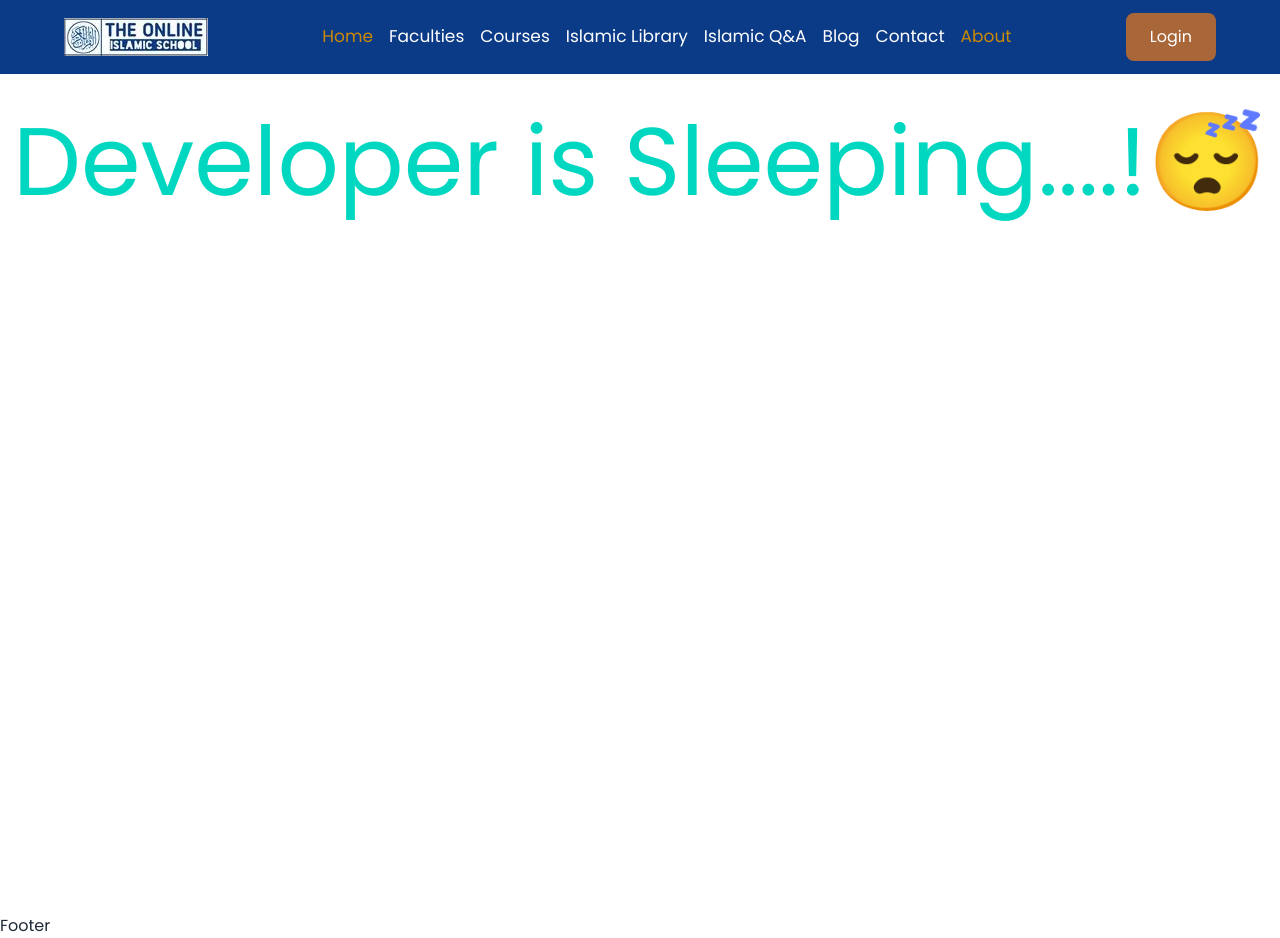
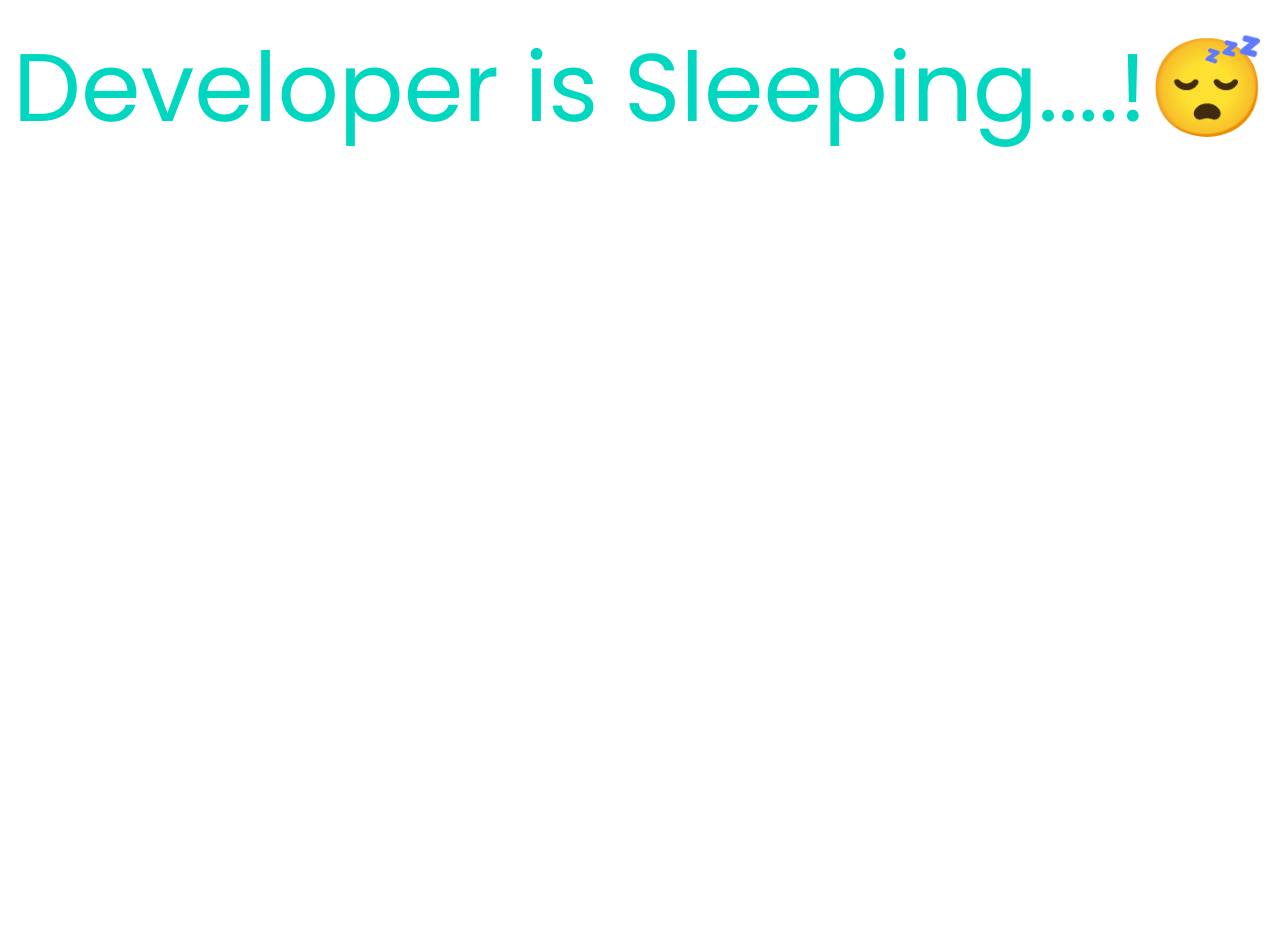
Before and after one commit to abdurrahmanrahat/islamic_school_fronted, a Next.js app: page /about in a window 1280 px wide. After the commit the page ends 800 px from the top, so only its background shows below. Built offline with nearby package versions, Linux system fonts and the light colour scheme.

Commit message:
redux store

```diff
--- a/package.json
+++ b/package.json
@@ -10,11 +10,14 @@
   },
   "dependencies": {
     "@headlessui/react": "^2.1.0",
+    "@reduxjs/toolkit": "^2.2.5",
     "next": "14.1.2",
     "react": "^18",
     "react-dom": "^18",
     "react-hook-form": "^7.52.0",
-    "react-icons": "^5.0.1"
+    "react-hot-toast": "^2.4.1",
+    "react-icons": "^5.0.1",
+    "react-redux": "^9.1.2"
   },
   "devDependencies": {
     "@types/node": "^20",
--- /dev/null
+++ b/src/app/(common-layout)/layout.tsx
@@ -0,0 +1,15 @@
+import Footer from "@/components/Shared/Footer";
+import Navbar from "@/components/Shared/Navbar";
+import { ReactNode } from "react";
+
+const CommonLayout = ({ children }: { children: ReactNode }) => {
+  return (
+    <>
+      <Navbar />
+      <div className="min-h-screen">{children}</div>
+      <Footer />
+    </>
+  );
+};
+
+export default CommonLayout;
--- a/src/app/layout.tsx
+++ b/src/app/layout.tsx
@@ -1,7 +1,7 @@
-import Footer from "@/components/Shared/Footer";
-import Navbar from "@/components/Shared/Navbar";
+import Providers from "@/lib/Providers/Providers";
 import type { Metadata } from "next";
 import { Poppins, Roboto } from "next/font/google";
+import { Toaster } from "react-hot-toast";
 import "./globals.css";
 
 const roboto = Roboto({
@@ -26,12 +26,15 @@ export default function RootLayout({
   children: React.ReactNode;
 }>) {
   return (
-    <html lang="en" data-theme="light">
-      <body className={poppins.className}>
-        <Navbar />
-        <div className="min-h-screen">{children}</div>
-        <Footer />
-      </body>
-    </html>
+    <Providers>
+      <html lang="en" data-theme="light">
+        <body className={poppins.className}>
+          <>
+            {children}
+            <Toaster />
+          </>
+        </body>
+      </html>
+    </Providers>
   );
 }
--- /dev/null
+++ b/src/lib/Providers/Providers.tsx
@@ -0,0 +1,12 @@
+"use client";
+
+import { store } from "@/redux/store";
+
+import { ReactNode } from "react";
+import { Provider } from "react-redux";
+
+const Providers = ({ children }: { children: ReactNode }) => {
+  return <Provider store={store}>{children}</Provider>;
+};
+
+export default Providers;
--- /dev/null
+++ b/src/redux/hooks.ts
@@ -0,0 +1,6 @@
+import { useDispatch, useSelector } from "react-redux";
+import type { AppDispatch, RootState } from "./store";
+
+// Use throughout your app instead of plain `useDispatch` and `useSelector`
+export const useAppDispatch = useDispatch.withTypes<AppDispatch>();
+export const useAppSelector = useSelector.withTypes<RootState>();
--- /dev/null
+++ b/src/redux/store.ts
@@ -0,0 +1,10 @@
+import { configureStore } from "@reduxjs/toolkit";
+
+export const store = configureStore({
+  reducer: {},
+});
+
+// Infer the `RootState` and `AppDispatch` types from the store itself
+export type RootState = ReturnType<typeof store.getState>;
+// Inferred type: {posts: PostsState, comments: CommentsState, users: UsersState}
+export type AppDispatch = typeof store.dispatch;
```
Also changed, not shown: 1 other file (tests, documents, lock files or other folders).
